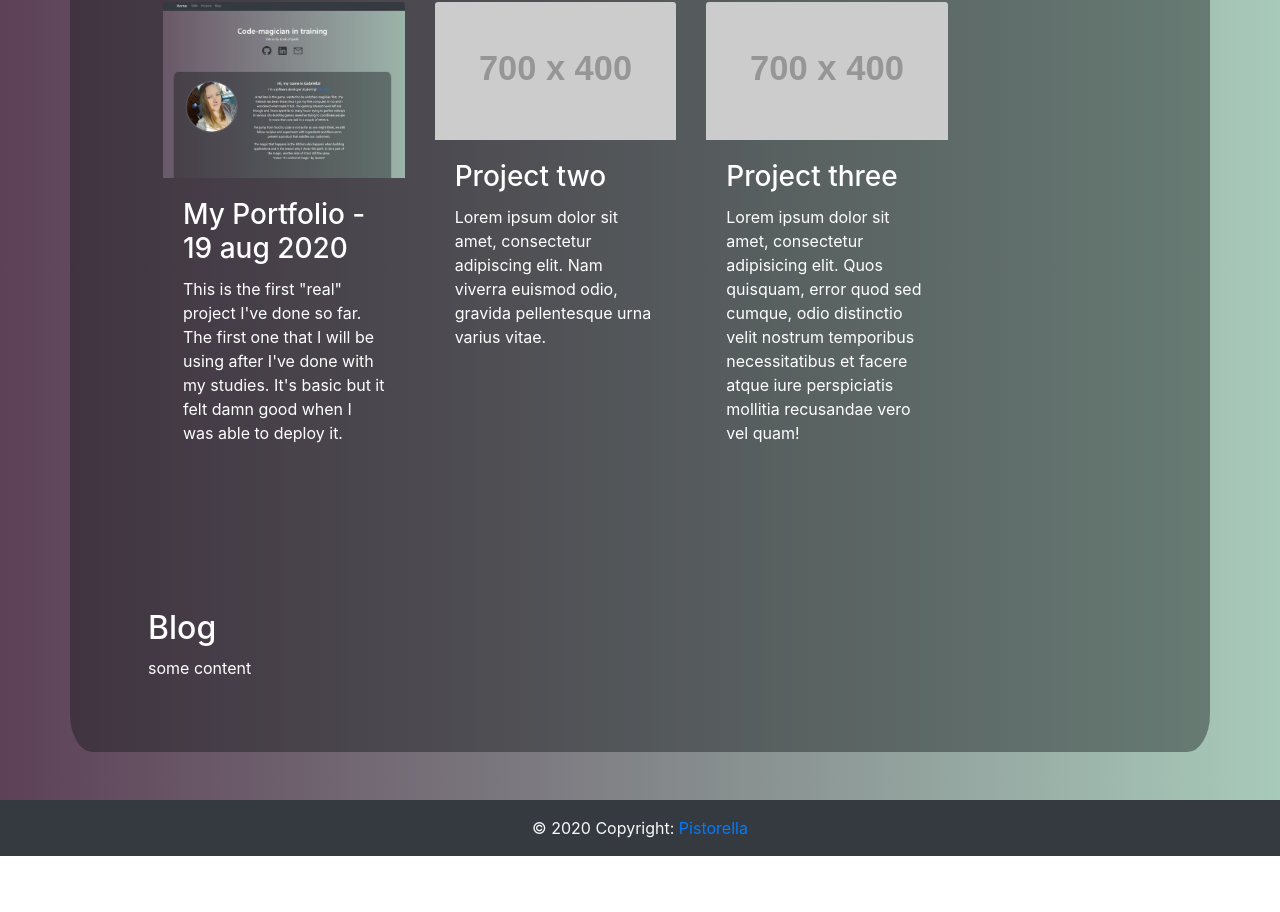
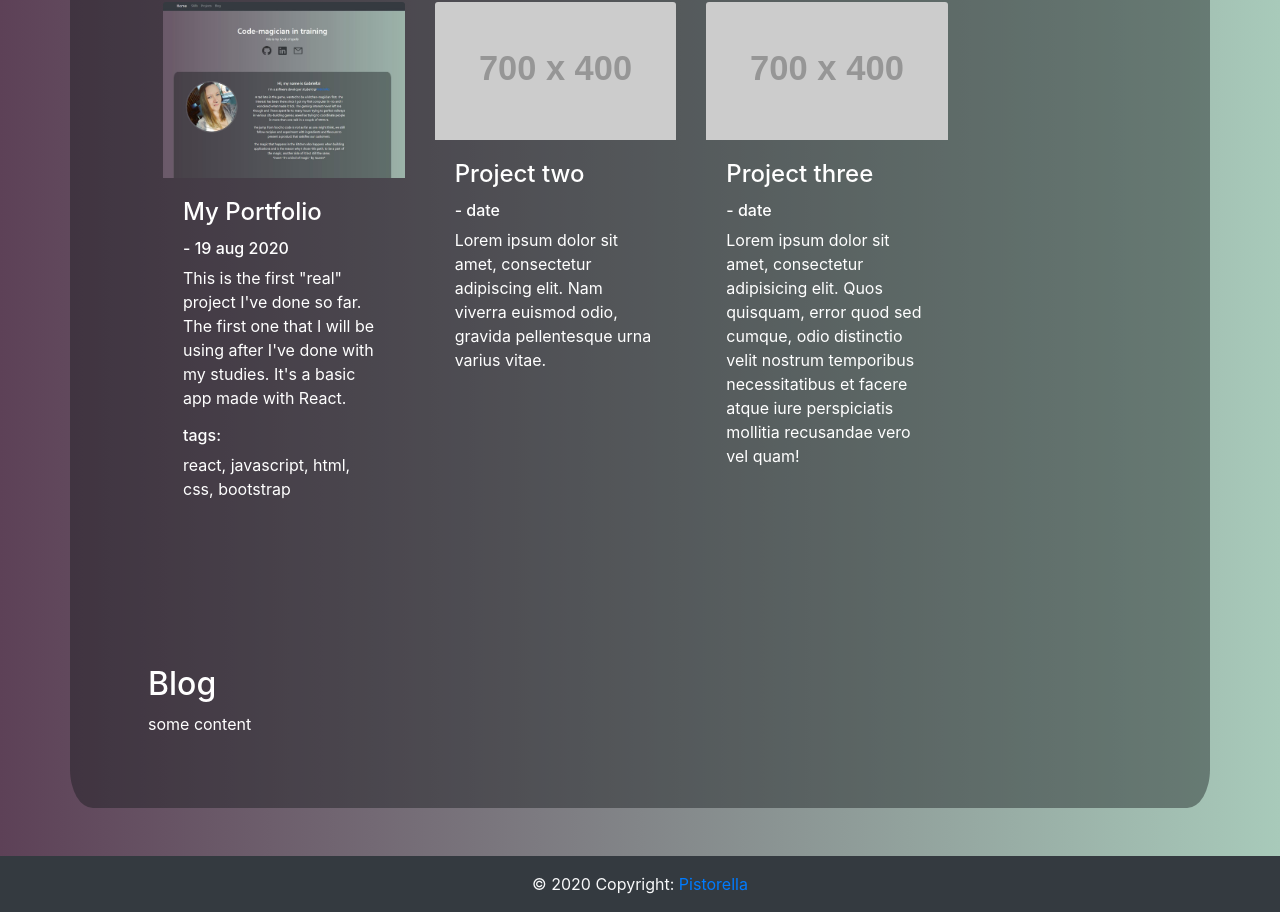
Before and after one commit to gwestberg/portfolio, a React (Create React App) app: page / in a window 1280 px wide. Shown: the part 1509-2421 px from the top of the page. Before the commit the page ends 2365 px from the top, so only its background shows below. Built offline with nearby package versions, Linux system fonts and the light colour scheme.

Commit message:
hardcoded first project

```diff
--- a/src/components/Projects.js
+++ b/src/components/Projects.js
@@ -12,12 +12,15 @@ export default class Projects extends Component {
                             <div className=" h-100">
                                 <a href="https://gwestberg.github.io/portfolio/"><img class="card-img-top" src={Portfolioproj} alt="project thumbnail"/></a>
                                 <div className="card-body">
-                                <h3 className="card-title">My Portfolio - 19 aug 2020</h3>
+                                <h4 className="card-title">My Portfolio</h4>
+                                <h6>- 19 aug 2020</h6>
                                     <p className="card-text">
                                         This is the first "real" project I've done so far.
                                         The first one that I will be using after I've done with my studies.
-                                        It's basic but it felt damn good when I was able to deploy it.
+                                        It's a basic app made with React.
                                     </p>
+                                    <h6>tags:</h6>
+                                    <span>react, javascript, html, css, bootstrap</span>
                                 </div>
                             </div>
                         </div>
@@ -25,7 +28,8 @@ export default class Projects extends Component {
                             <div className=" h-100">
                                 <a href="https://gwestberg.github.io/portfolio/"><img class="card-img-top" src="http://placehold.it/700x400" alt="" /></a>
                                 <div className="card-body">
-                                <h3 className="card-title">Project two</h3>
+                                <h4 className="card-title">Project two</h4>
+                                <h6>- date</h6>
                                     <p className="card-text">Lorem ipsum dolor sit amet, consectetur adipiscing elit. Nam viverra euismod odio, gravida pellentesque urna varius vitae.</p>
                                 </div>
                             </div>
@@ -34,7 +38,8 @@ export default class Projects extends Component {
                             <div className=" h-100">
                                 <a href="https://gwestberg.github.io/portfolio/"><img class="card-img-top" src="http://placehold.it/700x400" alt="" /></a>
                                 <div className="card-body">
-                                <h3 className="card-title">Project three</h3>
+                                <h4 className="card-title">Project three</h4>
+                                <h6>- date</h6>
                                     <p className="card-text">Lorem ipsum dolor sit amet, consectetur adipisicing elit. Quos quisquam, error quod sed cumque, odio distinctio velit nostrum temporibus necessitatibus et facere atque iure perspiciatis mollitia recusandae vero vel quam!</p>
                                 </div>
                             </div>
```
